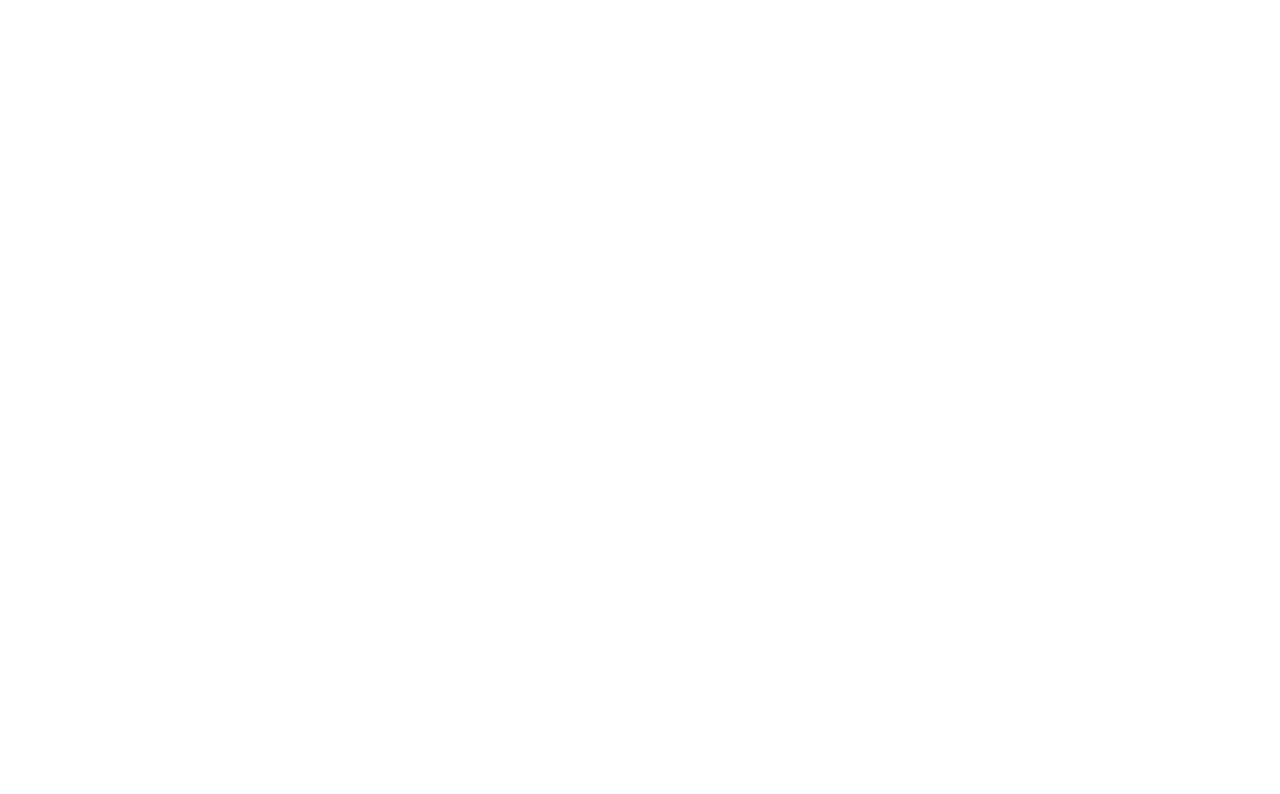
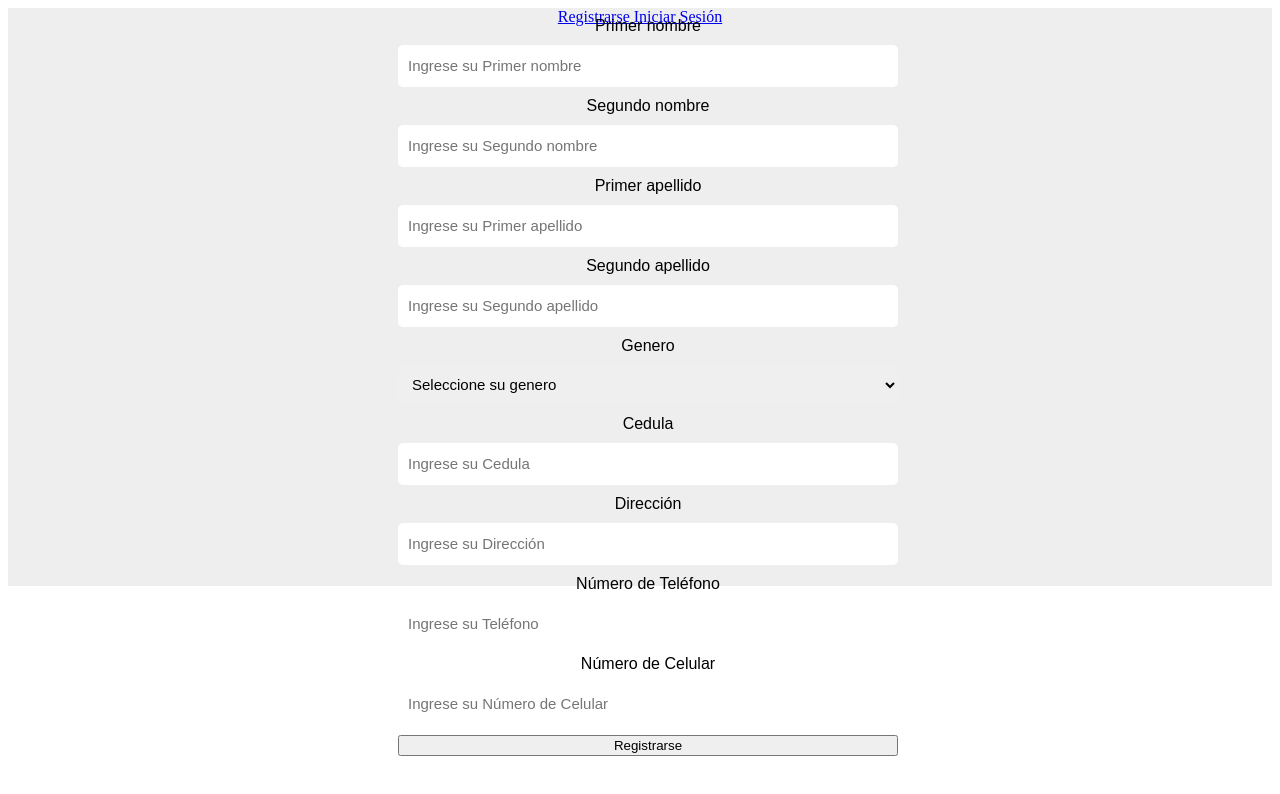
Before and after one commit to Jorge-Gil/AgenciaViajes, a React (Create React App) app in the folder Cliente/: page /registro in a window 1280 px wide. Shown: the top 794 px of the page. Built offline with nearby package versions, Linux system fonts and the light colour scheme.

Commit message:
Formulario de registro, se ve horrible

```diff
--- a/Cliente/package.json
+++ b/Cliente/package.json
@@ -6,10 +6,14 @@
     "@testing-library/jest-dom": "^5.14.1",
     "@testing-library/react": "^11.2.7",
     "@testing-library/user-event": "^12.8.3",
+    "axios": "^0.23.0",
+    "formik": "^2.2.9",
     "react": "^17.0.2",
     "react-dom": "^17.0.2",
+    "react-router-dom": "^5.3.0",
     "react-scripts": "4.0.3",
-    "web-vitals": "^1.1.2"
+    "web-vitals": "^1.1.2",
+    "yup": "^0.32.11"
   },
   "scripts": {
     "start": "react-scripts start",
--- a/Cliente/src/App.css
+++ b/Cliente/src/App.css
@@ -1,38 +1,39 @@
 .App {
+  width: 100%;
+  height: auto;
   text-align: center;
+  background-color: #EEEEEE;
 }
 
-.App-logo {
-  height: 40vmin;
-  pointer-events: none;
+.Registro {
+  font-family: Arial, Helvetica, sans-serif;
+  width: 100vw;
+  height: 70vh;
+  display: flex;
+  align-items: center;
+  justify-content: center;
 }
 
-@media (prefers-reduced-motion: no-preference) {
-  .App-logo {
-    animation: App-logo-spin infinite 20s linear;
-  }
+.contenedorRegistro{
+  display: flex;
+  flex-direction: column;
+  justify-content: center;
+  width: 500px;
+  height: auto;
+  padding: 20px;
+  border: 5px #393E46 ;
+  border-radius: 5px;
 }
 
-.App-header {
-  background-color: #282c34;
-  min-height: 100vh;
-  display: flex;
-  flex-direction: column;
-  align-items: center;
-  justify-content: center;
-  font-size: calc(10px + 2vmin);
-  color: white;
+.contenedorRegistro #formatoRegistro{
+  height: 40px;
+  margin-top: 10px;
+  margin-bottom: 10px;
+  border: 2px #393E46;
+  border-radius: 5px;
+  padding-left: 10px;
+  font-size: 15px;
 }
-
-.App-link {
-  color: #61dafb;
+span {
+  color: red;
 }
-
-@keyframes App-logo-spin {
-  from {
-    transform: rotate(0deg);
-  }
-  to {
-    transform: rotate(360deg);
-  }
-}
--- a/Cliente/src/App.js
+++ b/Cliente/src/App.js
@@ -1,9 +1,23 @@
-import './App.css';
+import "./App.css";
+import { BrowserRouter as Router, Route, Switch, Link } from "react-router-dom";
+import Home from "./Vistas/Home";
+import Registro from "./Vistas/Registro";
 
 function App() {
   return (
     <div className="App">
-
+      <Router>
+        <div className="barraNav">
+          <div className="links">
+            <Link to="/registro"> Registrarse</Link>
+            <Link to="/IniciarSesion"> Iniciar Sesión</Link>
+          </div>
+        </div>
+        <Switch>
+          <Route path="/" exact component={Home} />
+          <Route path="/registro" exact component={Registro} />
+        </Switch>
+      </Router>
     </div>
   );
 }
--- /dev/null
+++ b/Cliente/src/Vistas/Home.js
@@ -0,0 +1,12 @@
+import React, {useContext, useEffect, useState} from "react";
+import axios from "axios";
+
+function Home() {
+    return (
+        <div>
+            Pagina principal, en construcción.
+        </div>
+    )
+}
+
+export default Home
--- /dev/null
+++ b/Cliente/src/Vistas/Registro.js
@@ -0,0 +1,161 @@
+import React from "react";
+import { Formik, Form, Field, ErrorMessage } from "formik";
+import * as Yup from "yup";
+import axios from "axios";
+
+function Registro() {
+  const valoresIniciales = {
+    NombreUsuario: "",
+    Contrasenia: "",
+    Nombre1Cuenta: "",
+    Nombre2Cuenta: "",
+    Apellido1Cuenta: "",
+    Apellido2Cuenta: "",
+    Genero: "",
+    Cedula: "",
+    DireccionCuenta: "",
+    TelefonoCuenta: "",
+    CelularCuenta: "",
+  };
+
+  const validacion = Yup.object().shape({
+    NombreUsuario: Yup.string().min(3).max(20).required(),
+    Contrasenia: Yup.string().min(3).max(20).required(),
+    Nombre1Cuenta: Yup.string().min(3).max(20).required(),
+    Nombre2Cuenta: Yup.string().min(3).max(20).notRequired(),
+    Apellido1Cuenta: Yup.string().min(3).max(20).required(),
+    Apellido2Cuenta: Yup.string().min(3).max(20).notRequired(),
+    Genero: Yup.string().min(3).max(15).required(),
+    Cedula: Yup.string().min(3).max(20).required(),
+    DireccionCuenta: Yup.string().min(3).max(40).required(),
+    TelefonoCuenta: Yup.string().min(3).max(12).required(),
+    CelularCuenta: Yup.string().min(3).max(10).required(),
+  });
+
+  const onSubmit = (data) => {
+    axios.post("http://localhost:3001/Cuentas", data).then(() => {
+      console.log(data);
+    });
+  };
+
+  const opciones = (valores) => {
+    const { Generos } = valores;
+  };
+  return (
+    <div className="Registro">
+      <Formik
+        initialValues={valoresIniciales}
+        validationSchema={validacion}
+        onSubmit={onSubmit}
+      >
+        <Form className="contenedorRegistro">
+          <label> Nombre de Usuario</label>
+          <ErrorMessage name="NombreUsuario" component="span" />
+          <Field
+            autocomplete="off"
+            id="formatoRegistro"
+            name="NombreUsuario"
+            placeholder="xXxPu55yD35tr0y3r69xXx..."
+          />
+          <label> Contraseña</label>
+          <ErrorMessage name="Contrasenia" component="span" />
+          <Field
+            autocomplete="off"
+            id="formatoRegistro"
+            name="Contrasenia"
+            placeholder="Ingrese su contraseña"
+          />
+
+          <label> Primer nombre</label>
+          <ErrorMessage name="Nombre1Cuenta" component="span" />
+          <Field
+            autocomplete="off"
+            id="formatoRegistro"
+            name="Nombre1Cuenta"
+            placeholder="Ingrese su Primer nombre"
+          />
+
+          <label> Segundo nombre</label>
+          <ErrorMessage name="Nombre2Cuenta" component="span" />
+          <Field
+            autocomplete="off"
+            id="formatoRegistro"
+            name="Nombre2Cuenta"
+            placeholder="Ingrese su Segundo nombre"
+          />
+
+          <label> Primer apellido</label>
+          <ErrorMessage name="Apellido1Cuenta" component="span" />
+          <Field
+            autocomplete="off"
+            id="formatoRegistro"
+            name="Apellido1Cuenta"
+            placeholder="Ingrese su Primer apellido"
+          />
+
+          <label> Segundo apellido</label>
+          <ErrorMessage name="Apellido2Cuenta" component="span" />
+          <Field
+            autocomplete="off"
+            id="formatoRegistro"
+            name="Apellido2Cuenta"
+            placeholder="Ingrese su Segundo apellido"
+          />
+
+          <label> Genero</label>
+          <ErrorMessage name="Genero" component="span" />
+          <select
+            name="Genero"
+            value={opciones.Genero}
+            id="formatoRegistro"
+            style={{ display: "block" }}
+          >
+            <option value="" label="Seleccione su genero" />
+            <option value="Hombre" label="Hombre" />
+            <option value="Mujer" label="Mujer" />
+            <option value="Otro" label="Otro" />
+          </select>
+
+          <label> Cedula</label>
+          <ErrorMessage name="Cedula" component="span" />
+          <Field
+            autocomplete="off"
+            id="formatoRegistro"
+            name="Cedula"
+            placeholder="Ingrese su Cedula"
+          />
+
+          <label> Dirección </label>
+          <ErrorMessage name="DireccionCuenta" component="span" />
+          <Field
+            autocomplete="off"
+            id="formatoRegistro"
+            name="DireccionCuenta"
+            placeholder="Ingrese su Dirección"
+          />
+
+          <label> Número de Teléfono </label>
+          <ErrorMessage name="TelefonoCuenta" component="span" />
+          <Field
+            autocomplete="off"
+            id="formatoRegistro"
+            name="TelefonoCuenta"
+            placeholder="Ingrese su Teléfono"
+          />
+
+          <label> Número de Celular </label>
+          <ErrorMessage name="CelularCuenta" component="span" />
+          <Field
+            autocomplete="off"
+            id="formatoRegistro"
+            name="CelularCuenta"
+            placeholder="Ingrese su Número de Celular"
+          />
+          <button type="submit"> Registrarse</button>
+        </Form>
+      </Formik>
+    </div>
+  );
+}
+
+export default Registro;
```
Also changed, not shown: 2 other files (tests, documents, lock files or other folders).
